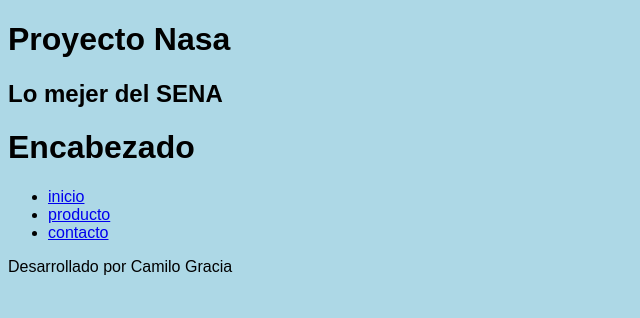
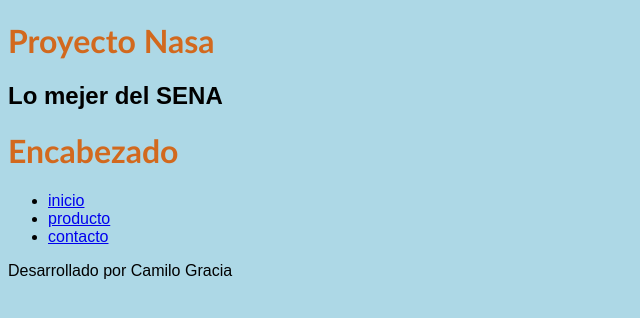
Before and after one commit to camilo1026255/ProyectoNasa, a plain HTML site: page index.html in a window 1280 px wide. Shown: the whole page, without its empty margins (0-640 px from the left). Drawn offline with Linux system fonts and the light colour scheme.

Commit message:
cambio  de  estilo al h1

```diff
--- a/styles.css
+++ b/styles.css
@@ -3,3 +3,8 @@ body{
     font-family: sans-serif;
 
 }
+
+h1{
+    color: chocolate;
+    font-family: 'Gill Sans', 'Gill Sans MT', Calibri, 'Trebuchet MS', sans-serif;
+}
```
